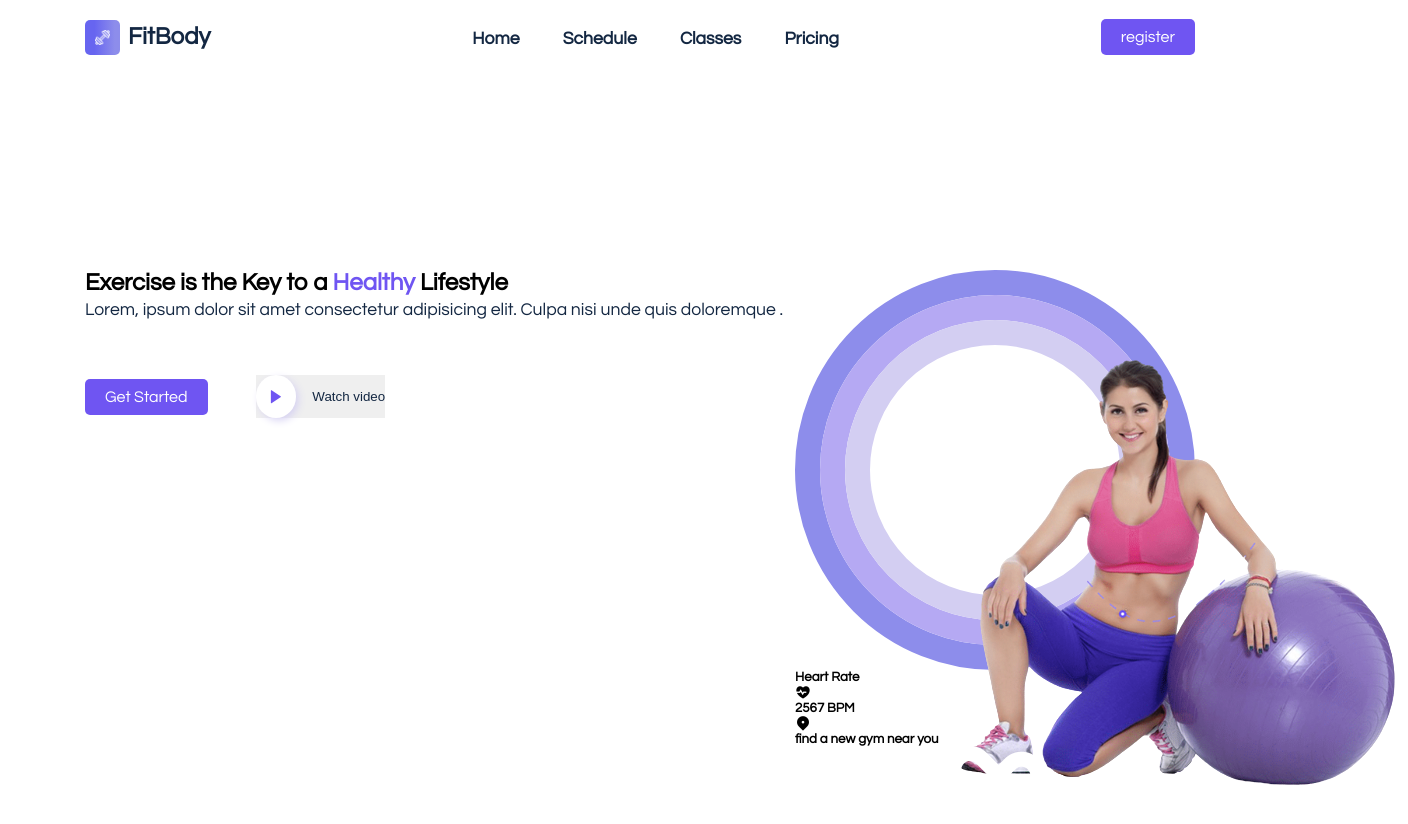
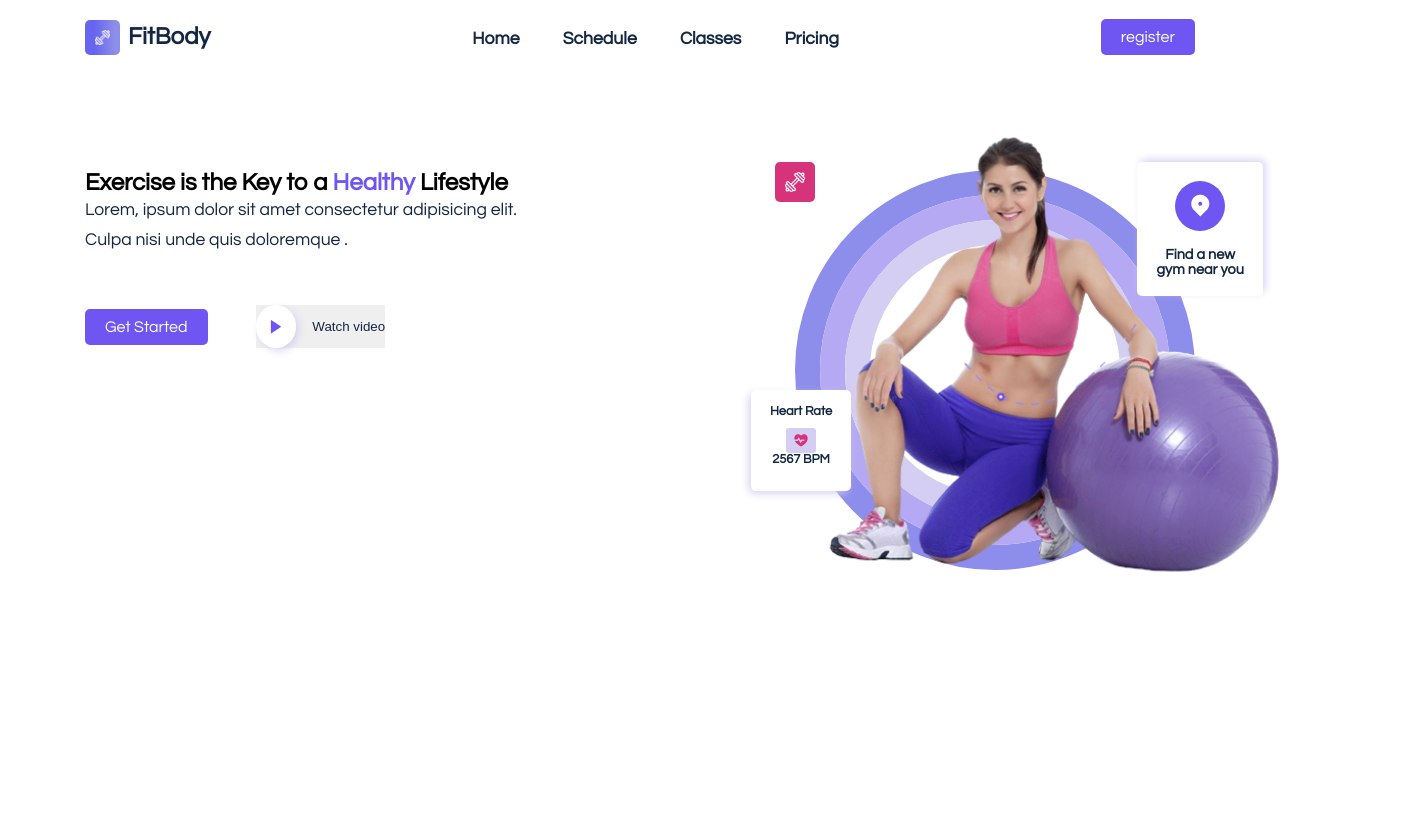
Before and after one commit to mariaemf/gym-website-reactjs, a React (Create React App) app: page / in a window 1280 px wide. Shown: the top 824 px of the page, 1408 px wide, since content can reach past the window. After the commit the page ends 800 px from the top, so only its background shows below. Built offline with nearby package versions, Linux system fonts and the light colour scheme.

Commit message:
finalizing development of the hero session

```diff
--- a/src/components/UI/Hero.js
+++ b/src/components/UI/Hero.js
@@ -16,8 +16,8 @@ const Hero = () => {
             </h2>
 
             <p>
-              Lorem, ipsum dolor sit amet consectetur adipisicing elit. Culpa
-              nisi unde quis doloremque .
+              Lorem, ipsum dolor sit amet consectetur adipisicing elit. <br />
+              Culpa nisi unde quis doloremque .
             </p>
 
             <div className="hero__btns">
@@ -54,9 +54,12 @@ const Hero = () => {
                 <span>
                   <i class="ri-map-pin-2-fill"></i>
                 </span>
-                <h5>find a new gym near you</h5>
+                <h5>
+                  Find a new <br /> gym near you
+                </h5>
               </div>
-              <div className="duble__icon">
+
+              <div className="dumble__icon">
                 <img src={dumbleIcon} alt="" />
               </div>
             </div>
--- a/src/styles/hero.css
+++ b/src/styles/hero.css
@@ -1,7 +1,7 @@
 .hero__wrapper {
   display: flex;
   justify-content: space-between;
-  padding-top: 150px;
+  padding-top: 50px;
 }
 
 
@@ -73,3 +73,117 @@
   border-radius: 100%;
   border: 25px solid #d3cef2;
 }
+
+.hero__img-wrapper {
+  position: relative;
+  z-index: 1;
+}
+
+.box__img {
+  position: absolute;
+  top: -12%;
+  left: -13%;
+  z-index: 10;
+}
+
+.box__img img {
+  width: 121.5%;
+
+}
+
+.heart__rate {
+  width: 100px;
+  position: absolute;
+  top: 55%;
+  left: -11%;
+  z-index: 10;
+  box-shadow: -3px 3px 8px -1px #d3cef2;
+  text-align: center;
+  background: #fff;
+  border-radius: 5px;
+  padding: 15px 10px;
+
+}
+
+.heart__rate span {
+  width: 30px;
+  height: 25px;
+  margin: auto;
+  display: flex;
+  align-items: center;
+  justify-content: center;
+  background: #d3cef2;
+  color: #d7337a;
+  border-radius: 3px;
+  padding: 3px;
+}
+
+.heart__rate h5,
+h6 {
+  font-size: .8rem;
+  color: var(--heading-color);
+  font-weight: 600;
+
+}
+
+.heart__rate h5 {
+  margin-bottom: 10px;
+}
+
+.heart__rate h6 {
+  margin-top: 10px;
+}
+
+.gym__location {
+  position: absolute;
+  top: -2%;
+  right: -17%;
+  z-index: 10;
+  box-shadow: 3px -3px 8px -1px #d3cef2;
+  text-align: center;
+  background: #fff;
+  border-radius: 5px;
+  padding: 1.2rem;
+
+}
+
+.gym__location span {
+  width: 50px;
+  height: 50px;
+  margin: auto;
+  display: flex;
+  align-items: center;
+  justify-content: center;
+  padding: 10px;
+  background: var(--primary-color);
+  color: #fff;
+  font-size: 1.5rem;
+  border-radius: 50%;
+}
+
+.gym__location h5 {
+  color: var(--heading-color);
+  margin-top: 1rem;
+  font-size: 0.9rem;
+}
+
+.dumble__icon {
+  position: absolute;
+  top: -2%;
+  left: -5%;
+  z-index: 10;
+  display: flex;
+  align-items: center;
+  justify-content: center;
+  width: 40px;
+  height: 40px;
+  background: #d7337a;
+  color: #fff;
+  border-radius: 5px;
+  padding: 15px 10px;
+}
+
+.dumble__icon img {
+  width: 100%;
+
+}
```
